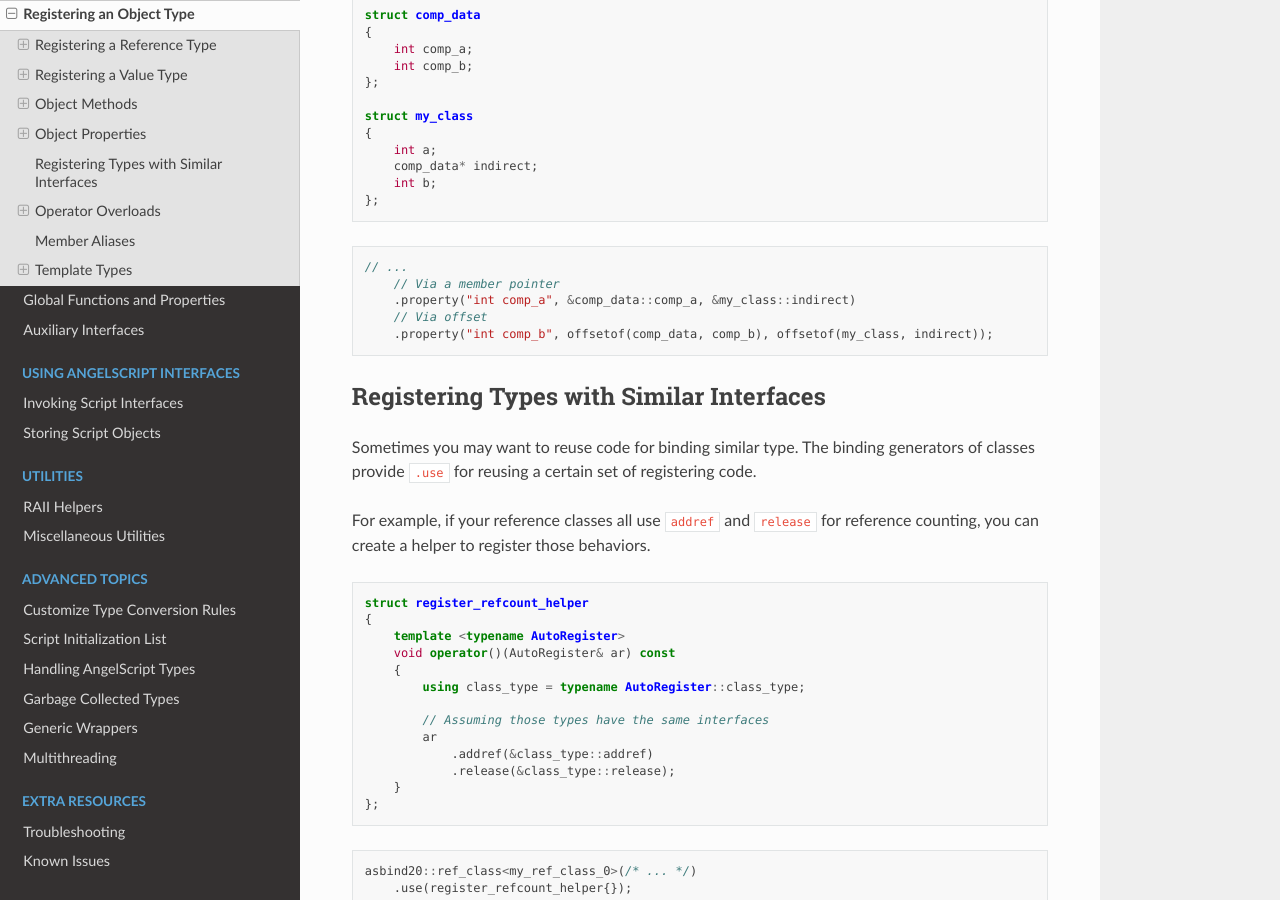
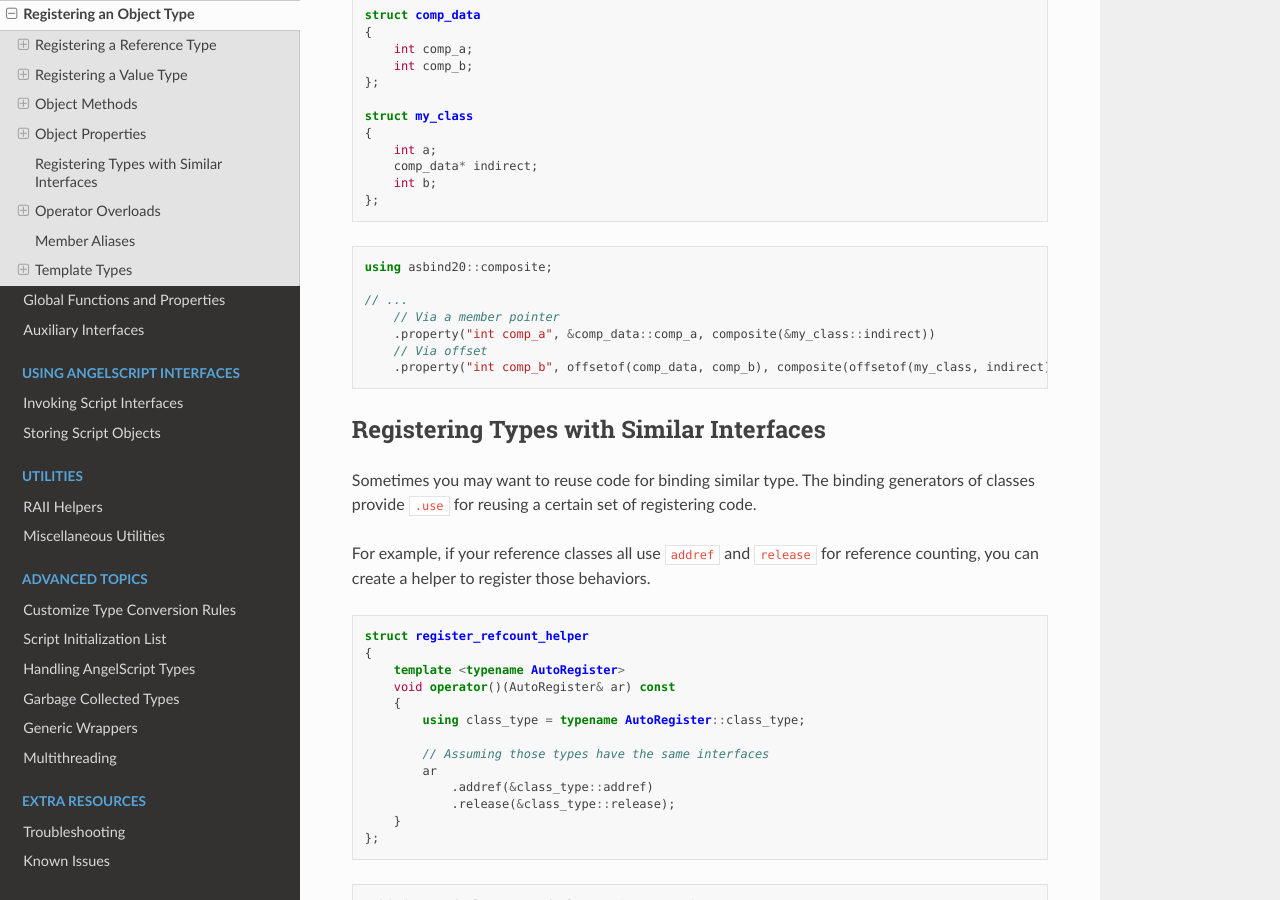
Before and after one commit to HenryAWE/asbind20, a Sphinx documentation site: the page built from doc/object_type.rst, in a window 1280 px wide and 900 px high, scrolled down 10019 px. Built offline with Sphinx 7.4.7 and the Read the Docs theme 3.1.0, drawn with Linux system fonts in a browser that asks for light colours.

Commit message:
Redesign interfaces for the composite property

```diff
--- a/doc/object_type.rst
+++ b/doc/object_type.rst
@@ -538,11 +538,13 @@ then it is possible to register the properties of the composite members without
 
 .. code-block:: c++
 
+    using asbind20::composite;
+
     // ...
         // Via a member pointer
-        .property("int comp_a", &comp_data::comp_a, &my_class::indirect)
+        .property("int comp_a", &comp_data::comp_a, composite(&my_class::indirect))
         // Via offset
-        .property("int comp_b", offsetof(comp_data, comp_b), offsetof(my_class, indirect));
+        .property("int comp_b", offsetof(comp_data, comp_b), composite(offsetof(my_class, indirect)));
 
 Registering Types with Similar Interfaces
 -----------------------------------------
```
Also changed, not shown: 3 other files.
